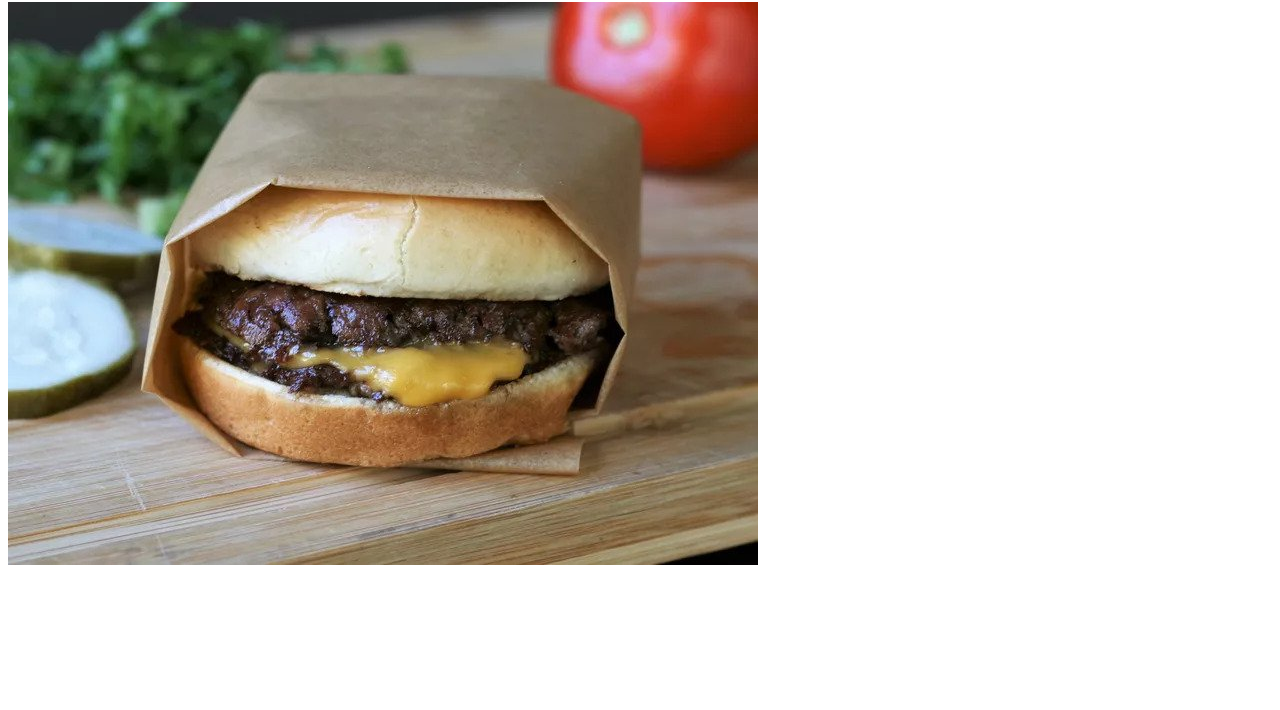
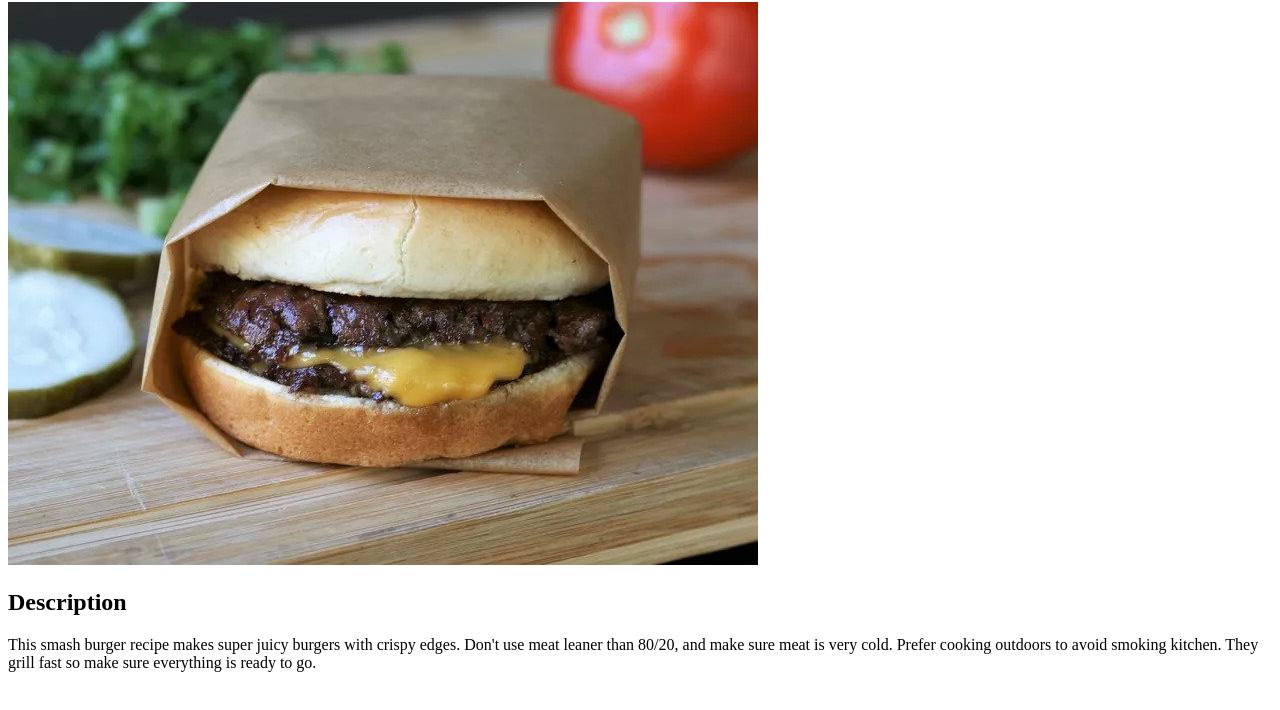
Before and after one commit to bloodelf1008/odin-recipes, a plain HTML site: page recipes/homemade-smash-burger.html in a window 1280 px wide. Shown: the part 78-788 px from the top of the page. Drawn offline with Linux system fonts and the light colour scheme.

Commit message:
changed homemade-smash-burger.html
Added Description heading and added a paragraph describing burger.

```diff
--- a/recipes/homemade-smash-burger.html
+++ b/recipes/homemade-smash-burger.html
@@ -8,5 +8,7 @@
 <body>
     <h1>Homemade Smash Burger</h1>
     <img src="../images/HSB.jpg">
+    <h2>Description</h2>
+    <p>This smash burger recipe makes super juicy burgers with crispy edges. Don't use meat leaner than 80/20, and make sure meat is very cold. Prefer cooking outdoors to avoid smoking kitchen. They grill fast so make sure everything is ready to go.</p>
 </body>
 </html>
```
